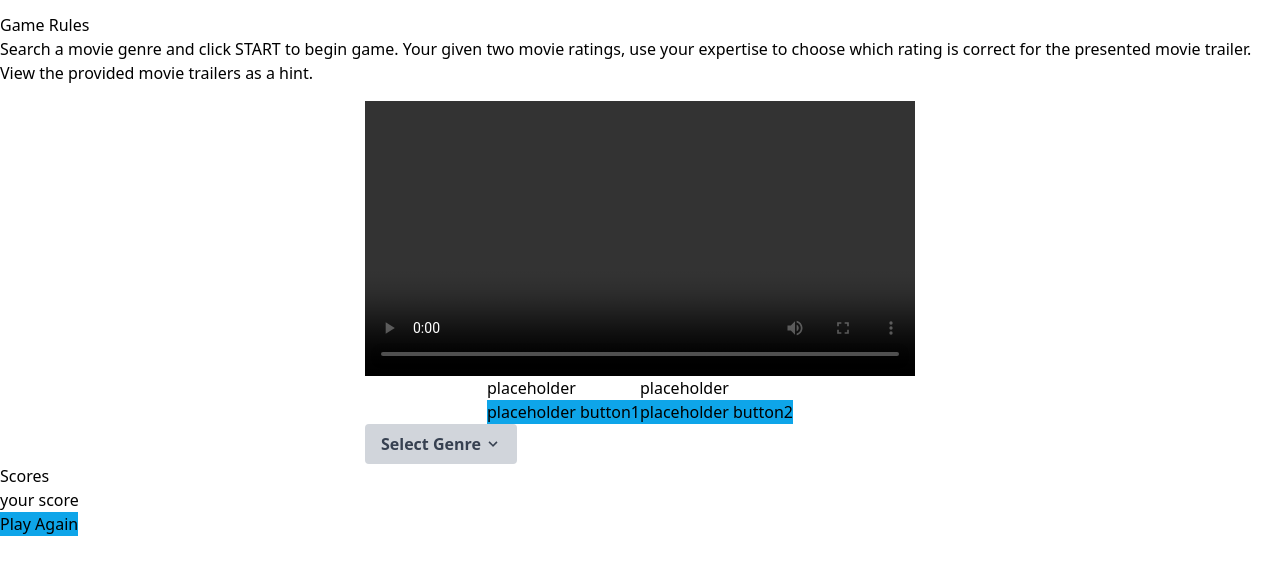
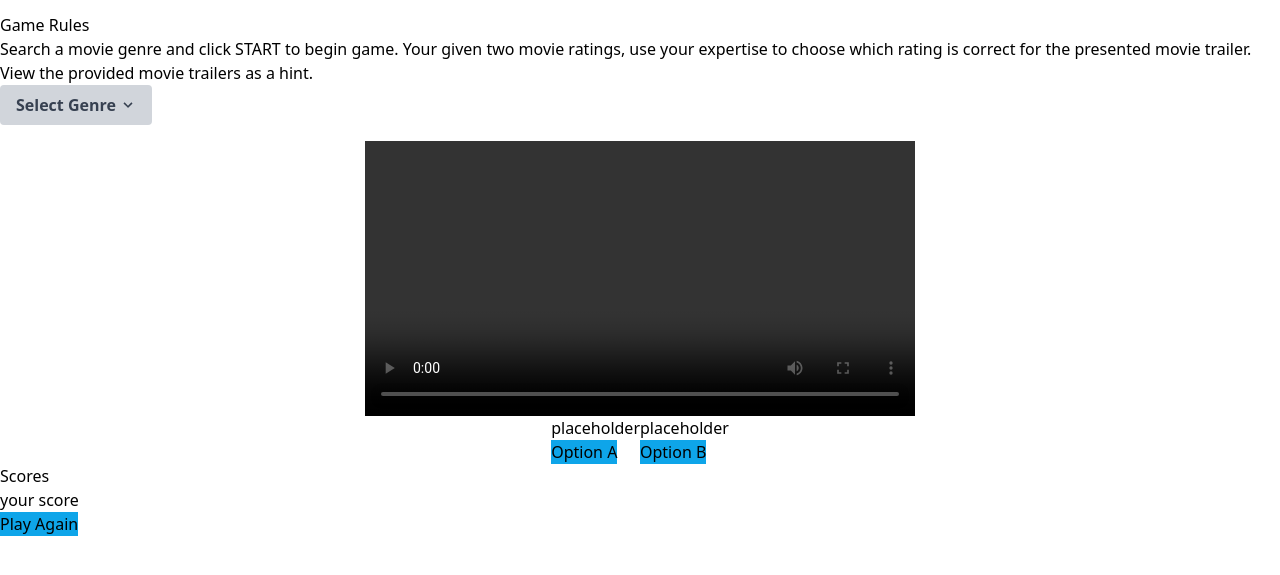
Before and after one commit to brittanyb89/Fresh_Rotten_Tomatoes, a website built with Vite: page index.html in a window 1280 px wide. Shown: the part 115-690 px from the top of the page. Built offline with nearby package versions, Linux system fonts and the light colour scheme.

Commit message:
Moved dropdown box to beginning of quiz

```diff
--- a/index.html
+++ b/index.html
@@ -38,28 +38,6 @@
           for the presented movie trailer. View the provided movie trailers as a
           hint.
         </p>
-      </section>
-
-      <!-- The quiz page with movie trailer -->
-      <section id="quiz">
-        <!-- included video tag to see if randomized videos would appear here -->
-        <video controls width="550" height="550" id="movieTrailer"></video>
-
-        <div class="flex flex-row justify-center">
-          <div class="choices">
-            <p>placeholder</p>
-            <button type="button" class="bg-sky-500 hover:bg-sky-700">
-              placeholder button1
-            </button>
-          </div>
-
-          <div class="choices">
-            <p>placeholder</p>
-            <button type="button" class="bg-sky-500 hover:bg-sky-700">
-              placeholder button2
-            </button>
-          </div>
-        </div>
         <button
           class="inline-flex items-center rounded bg-gray-300 py-2 px-4 font-semibold text-gray-700"
           type="button"
@@ -99,6 +77,28 @@
           </li>
         </ul>
       </section>
+
+      <!-- The quiz page with movie trailer -->
+      <section id="quiz">
+        <!-- included video tag to see if randomized videos would appear here -->
+        <video controls width="550" height="550" id="movieTrailer"></video>
+
+        <div class="flex flex-row justify-center">
+          <div class="choices gap-y-6">
+            <p>placeholder</p>
+            <button type="button" class="gap-y-10 bg-sky-500 hover:bg-sky-700">
+              Option A
+            </button>
+          </div>
+
+          <div class="choices gap-y-6">
+            <p>placeholder</p>
+            <button type="button" class="gap-y-10 bg-sky-500 hover:bg-sky-700">
+              Option B
+            </button>
+          </div>
+        </div>
+      </section>
     </main>
 
     <div id="score">
```
